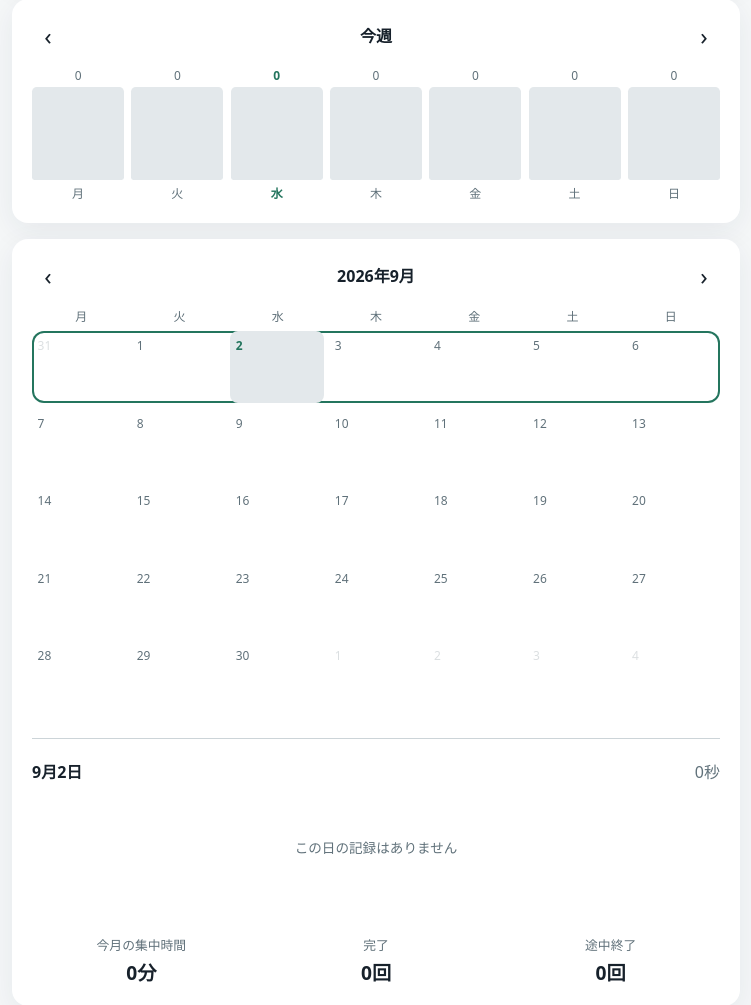
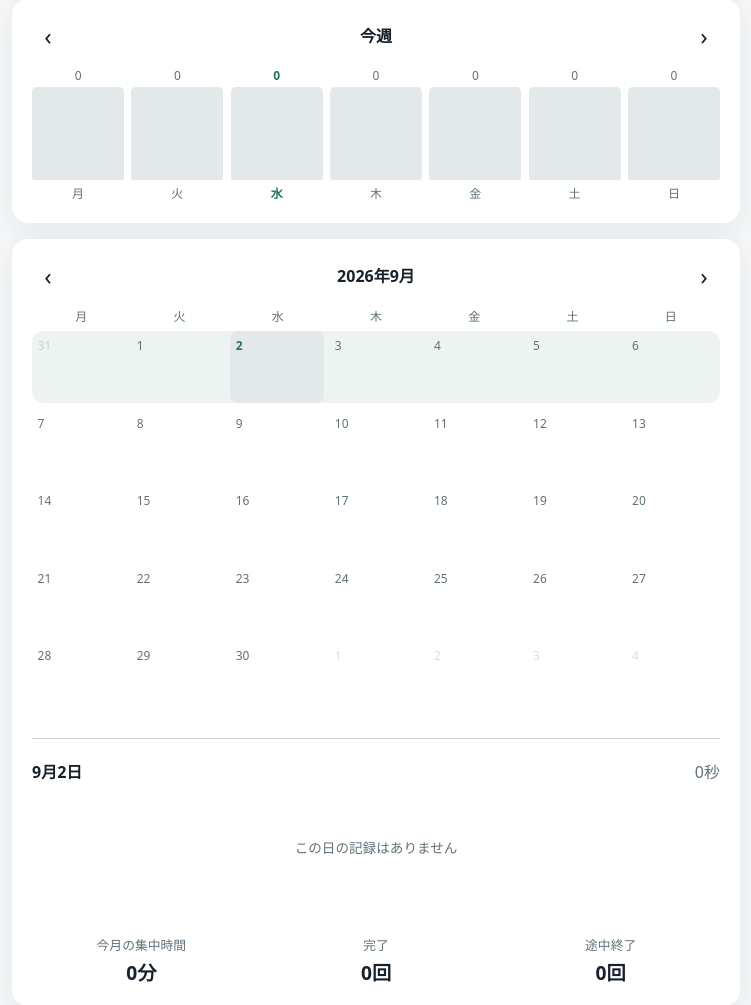
Before and after one commit to shogogoto/web-timer, a FastAPI app: page / in a window 1280 px wide. Shown: the part 653-1658 px from the top of the page, without its empty margins (264-1015 px from the left). Run offline with FastAPI, Linux system fonts and the light colour scheme; the visitor is signed in with stand-in values (Sample User, id 1); tables that the repository leaves empty hold one stand-in row (values such as "Sample post").

Commit message:
Highlight selected week with color

```diff
--- a/app/static/style.css
+++ b/app/static/style.css
@@ -9,6 +9,7 @@
   --border: #ccd4d8;
   --primary: #24755e;
   --primary-text: #ffffff;
+  --week-highlight: #24755e16;
   --danger: #a43e3e;
   --shadow: #20304012;
 }
@@ -23,6 +24,7 @@
     --border: #40504c;
     --primary: #48a98a;
     --primary-text: #07120f;
+    --week-highlight: #48a98a1f;
     --danger: #ff9292;
     --shadow: #00000040;
   }
@@ -149,7 +151,7 @@ input, select {
 .weekdays { margin-top: 1rem; color: var(--muted); font-size: .75rem; text-align: center; }
 .month-grid { display: grid; grid-template-columns: 1fr; gap: .35rem; margin-top: .4rem; }
 .calendar-week { display: grid; grid-template-columns: repeat(7, 1fr); gap: .35rem; border-radius: .75rem; }
-.calendar-week.viewed-week { box-shadow: inset 0 0 0 2px var(--primary); }
+.calendar-week.viewed-week { background: var(--week-highlight); }
 .calendar-day { min-height: 4.5rem; padding: .35rem; display: grid; place-items: center; align-content: space-between; color: var(--muted); background: transparent; border: 0; border-radius: .5rem; font-size: .75rem; }
 .calendar-day:hover:not(:disabled) { background: var(--control); filter: none; }
 .day-number { justify-self: start; }
```
Also changed, not shown: tests/test_static_version.py (+7 -0 lines).
